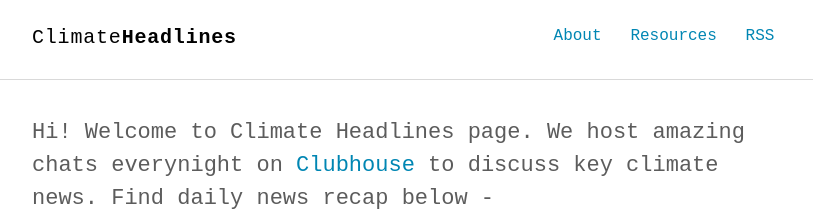
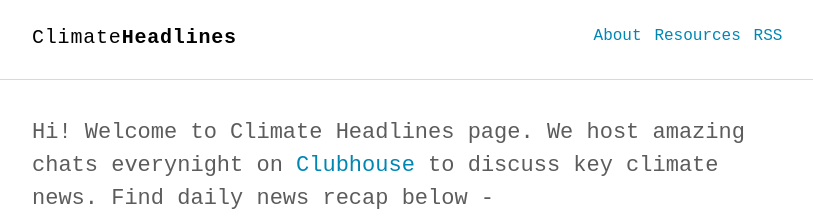
Before and after one commit to jaydeshpande/ClimateHeadlines, a Jekyll site: the page built from index.html, in a window 1280 px wide. Shown: the top 218 px of the page, without its empty margins (232-1045 px from the left). Built offline with Jekyll 4.4.1, drawn with Linux system fonts in a browser that asks for light colours; some web fonts are replaced.

Commit message:
chaging nav bar styling

```diff
--- a/assets/scss/_layout.scss
+++ b/assets/scss/_layout.scss
@@ -118,7 +118,7 @@ hr {
 
 .navbar {
   float: right;
-  margin: 0;
+  margin: 0 auto;
   position: relative;
   padding: 0;
   pointer-events: all;
@@ -126,7 +126,7 @@ hr {
 
   li {
     display: inline-block;
-    padding: 0 .6em;
+    padding: 0 .1em;
   }
 
   a {
```
